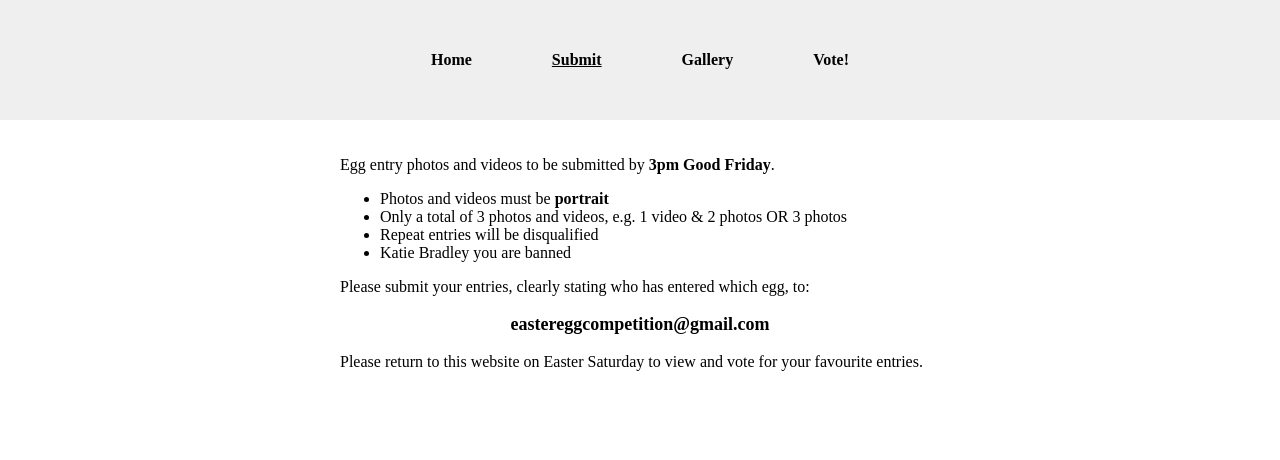
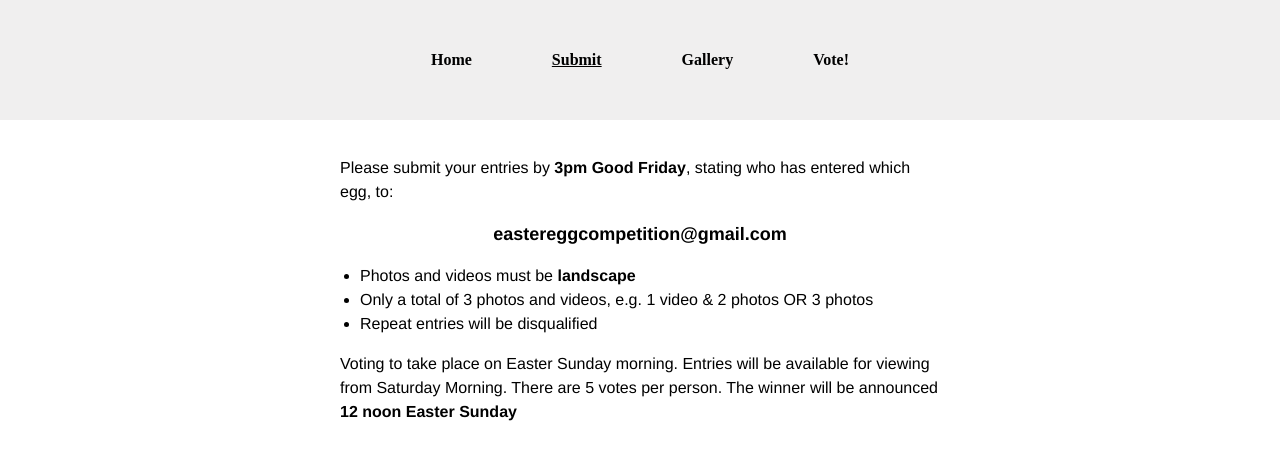
Before and after one commit to lottieann/egg-comp-2, a Next.js app: page /submit in a window 1280 px wide. Shown: the top 460 px of the page. Built offline with nearby package versions, Linux system fonts and the light colour scheme.

Commit message:
styling on text

```diff
--- a/src/HoldingPage/HoldingPage.tsx
+++ b/src/HoldingPage/HoldingPage.tsx
@@ -16,6 +16,7 @@ const Container = styled.div`
   p {
     font-family: Helvetica;
     font-size: 18px;
+    text-align: center;
   }
 `
 
--- a/src/SubmitEntry/SubmitEntry.tsx
+++ b/src/SubmitEntry/SubmitEntry.tsx
@@ -3,7 +3,7 @@ import * as React from 'react'
 import styled from 'styled-components'
 
 const Container = styled.div`
-margin-top: 15vh;
+  margin-top: 15vh;
   width: 100%;
   height: 100%;
   display: flex;
@@ -13,17 +13,27 @@ margin-top: 15vh;
 
 const MessageWrapper = styled.div`
   width: 50vw;
+
+  @media screen and (max-width: 600px) {
+    width: 100vw;
+  }
 `
 
 const Message = styled.p`
-font-family: Helvetica,
-font-size: 16px;
-background-color: rgba(255, 255, 255, 0.7);
-padding: 20px;`
+  font-family: Helvetica;
+  font-size: 16px;
+  background-color: rgba(255, 255, 255, 0.7);
+  padding: 20px;
+  line-height: 150%;
+`
 
-const Prerequisites = styled.ul``
+const Prerequisites = styled.ul`
+  padding-left: 20px;
+`
 
-const ListItem = styled.li``
+const ListItem = styled.li`
+  margin: 0;
+`
 
 const Email = styled.p`
   display: flex;
@@ -37,24 +47,25 @@ export const SubmitEntry = () => {
     <Container data-testid="submit-entry-container">
       <MessageWrapper>
         <Message>
-          Egg entry photos and videos to be submitted by <b>3pm Good Friday</b>.
+          Please submit your entries by <b>3pm Good Friday</b>, stating who has
+          entered which egg, to:
           {'\n'}
+          <Email>eastereggcompetition@gmail.com</Email>
           <Prerequisites>
             <ListItem>
-              Photos and videos must be <b>portrait</b>
+              Photos and videos must be <b>landscape</b>
             </ListItem>
             <ListItem>
               Only a total of 3 photos and videos, e.g. 1 video &#38; 2 photos
               OR 3 photos
             </ListItem>
             <ListItem>Repeat entries will be disqualified</ListItem>
-            <ListItem>Katie Bradley you are banned</ListItem>
           </Prerequisites>
-          Please submit your entries, clearly stating who has entered which egg,
-          to:
-          <Email>eastereggcompetition@gmail.com</Email>
-          Please return to this website on Easter Saturday to view and vote for
-          your favourite entries.
+          Voting to take place on Easter Sunday morning. Entries will be
+          available for viewing from Saturday Morning. There are 5 votes per
+          person.
+          {'\n'}
+          The winner will be announced <b>12 noon Easter Sunday</b>
         </Message>
       </MessageWrapper>
     </Container>
```
